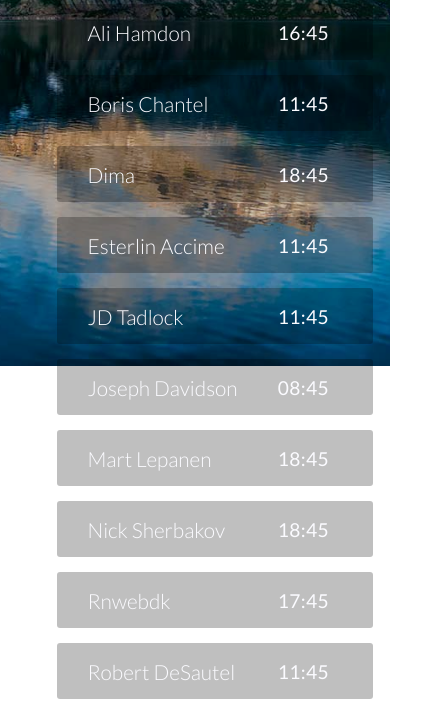
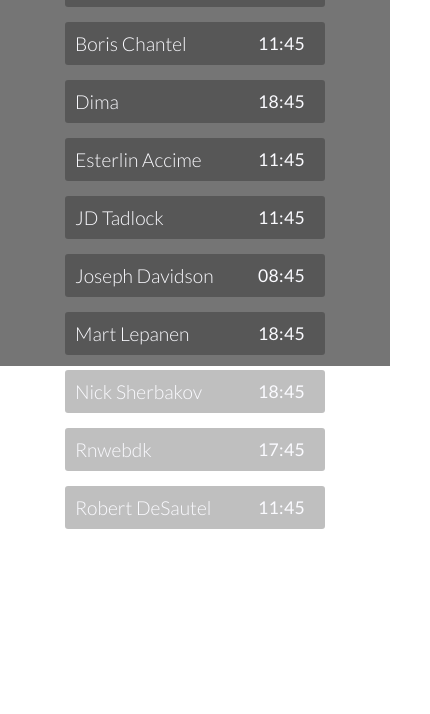
Before and after one commit to jdtdesigns/kindredapp, a website: page index.html in a window 390 px wide. Shown: the part 478-1192 px from the top of the page, 430 px wide, since content can reach past the window. After the commit the page ends 1022 px from the top, so only its background shows below. Drawn offline with Linux system fonts and the light colour scheme.

Commit message:
styled mobile

```diff
--- a/scss/style.scss
+++ b/scss/style.scss
@@ -5,6 +5,13 @@ $green: #20bf55;
 $white: #fbfbff;
 $grey: #757575;
 $lightgrey: lighten($grey, 25%);
+
+// Mixins
+@mixin small {
+	@media screen and (max-width: 500px) {
+		@content;
+	}
+}
 
 // Fonts
 @import url(https://fonts.googleapis.com/css?family=Lato:400,300,700);
@@ -23,7 +30,7 @@ html, body {
 
 body {
 	overflow-x: hidden;
-	min-width: 430px;
+	min-width: 315px;
 }
 
 img {
@@ -78,6 +85,9 @@ img {
 	background: url(../img/lake.jpg) no-repeat top center;
 	background-size: cover;
 	backface-visibility: hidden;
+	@include small {
+		background: $grey;
+	}
 }
 
 .overlay {
@@ -89,6 +99,9 @@ img {
 	width: 100%;
 	height: 100%;
 	opacity: .8;
+	@include small {
+		display: none;
+	}
 }
 
 header {
@@ -119,6 +132,11 @@ header {
 			color: lighten($lightgrey, 8%);
 			border-radius: 4px;
 			border: none;
+			@include small {
+				padding: 5px 10px 6px 30px;
+				font-size: 1.1rem;
+				width: 260px;
+			}
 		}
 		.fa {
 			position: absolute;
@@ -126,12 +144,19 @@ header {
 			left: 7px;
 			font-size: 1.3rem;
 			color: lighten($lightgrey, 15%);
+			@include small {
+				font-size: 1.2rem;
+				top: 6px;
+			}
 		}
 	}
 }
 
 .container {
 	padding: 15px 15% 0;
+	@include small {
+		padding: 0 10% 0;
+	}
 }
 
 nav {
@@ -149,6 +174,9 @@ nav {
 		transition: background .3s;
 		border-radius: 5px;
 		border: 1px solid transparent;
+		@include small {
+			font-size: 1.2rem;
+		}
 		&:hover {
 			background: $white;
 			color: $lightgrey;
@@ -170,6 +198,9 @@ nav {
 		font-weight: 400;
 		padding-bottom: 2px;
 		text-align: center;
+		@include small {
+			font-size: 1.5rem;
+		}
 	}
 	&__headers > * {
 		&:first-child {
@@ -186,6 +217,10 @@ nav {
 		border-radius: 3px;
 		white-space: nowrap;
 		min-width: 300px;
+		@include small {
+			padding: 10px 0 10px 10px;
+			min-width: 260px;
+		}
 		&-name, &-time {
 			flex: 1;
 		}
@@ -195,6 +230,10 @@ nav {
 			color: $white;
 			font-size: 1.3rem;
 			flex: 2;
+			@include small {
+				font-size: 1.2rem;
+				flex: 1;
+			}
 		}
 		&-time {
 			color: $white;
@@ -205,6 +244,12 @@ nav {
 			margin-left: 20px;
 			letter-spacing: .02em;
 			font-size: 1.2rem;
+			@include small {
+				font-size: 1.1rem;
+				margin-left: 10px;
+				text-align: right;
+				padding-right: 20px;
+			}
 		}
 	}
 }
```
Also changed, not shown: css/style.css.
